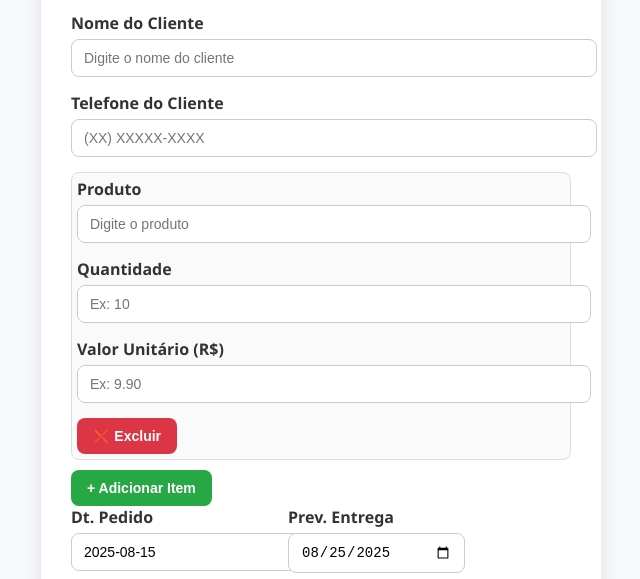
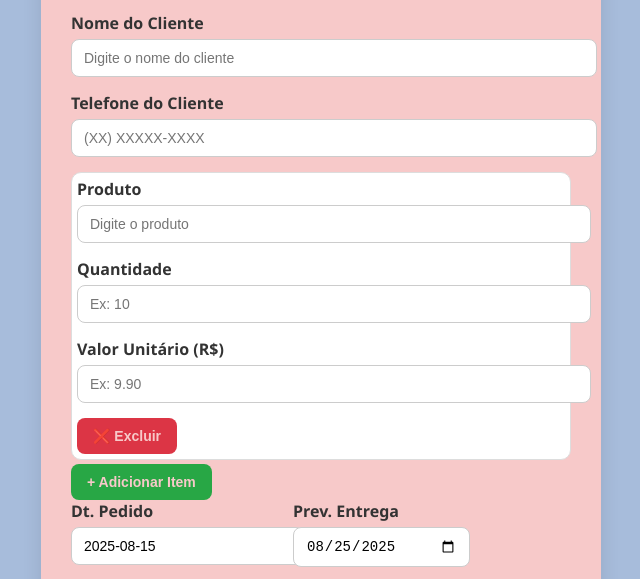
Before and after one commit to Matheusaraujo007/pedido, a website: page index.html in a window 1280 px wide. Shown: the part 182-761 px from the top of the page, without its empty margins (319-959 px from the left). Drawn offline with Linux system fonts and the light colour scheme.

Commit message:
Add files via upload

```diff
--- a/index.html
+++ b/index.html
@@ -9,7 +9,7 @@
     --primary: #2f7fb3; --primary-hover: #25658d;
     --success: #28a745; --success-hover: #218838;
     --danger: #dc3545; --danger-hover: #b02a37;
-    --light-bg: #f7f9fc; --white: #fff;
+    --light-bg: #a7bcdb; --white: #f7c9c9;
     --gray: #333; --border-color: #ccc;
 }
 body {
@@ -29,7 +29,7 @@ h1::before { content: "📋 "; }
 label { font-weight: 600; display: block; margin-bottom: 5px; color: var(--gray); }
 input { width: 100%; padding: 10px 12px; border: 1px solid var(--border-color); border-radius: 8px; font-size: 14px; transition:0.3s;}
 input:focus { border-color: var(--primary); outline: none; box-shadow:0 0 6px rgba(47,127,179,0.3);}
-.dates { display:flex; gap:10px;}
+.dates { display:flex; gap:15px;}
 .dates input { flex:1; }
 button { padding:10px 16px; border:none; border-radius:8px; font-size:14px; font-weight:bold; cursor:pointer; transition:0.3s;}
 .btn-primary { background:var(--primary); color:var(--white);}
@@ -40,7 +40,7 @@ button { padding:10px 16px; border:none; border-radius:8px; font-size:14px; font
 .btn-danger:hover { background:var(--danger-hover);}
 .view-orders { display:block; text-align:center; margin-top:15px; color:var(--primary); text-decoration:none; font-weight:bold;}
 .view-orders:hover { text-decoration:underline;}
-.item-block { border:1px solid #ddd; padding:5px; border-radius:8px; margin-bottom:10px; background:#fafafa;}
+.item-block { border:1px solid #ddd; padding:5px; border-radius:10px; margin-bottom:4px; background:#ffffff;}
 .total-pedido { font-weight:bold; color:var(--success); font-size:18px; background:#e9f7ef; padding:8px 12px; border-radius:8px; text-align:center;}
 </style>
 </head>
```
